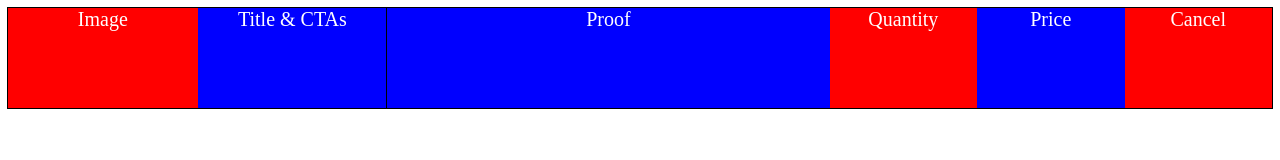
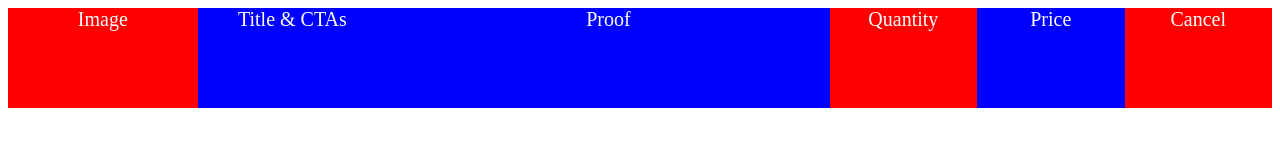
Before and after one commit to Paul-emas/cart-grid-ui-test, a plain HTML site: page index.html in a window 1280 px wide. Drawn offline with Linux system fonts and the light colour scheme.

Commit message:
cart UI test

```diff
--- a/style.css
+++ b/style.css
@@ -16,7 +16,6 @@
 
 .grid-item {
   min-height: 100px;
-  outline: 1px solid #000;
   display: flex;
   margin-bottom: 20px;
 }
```
